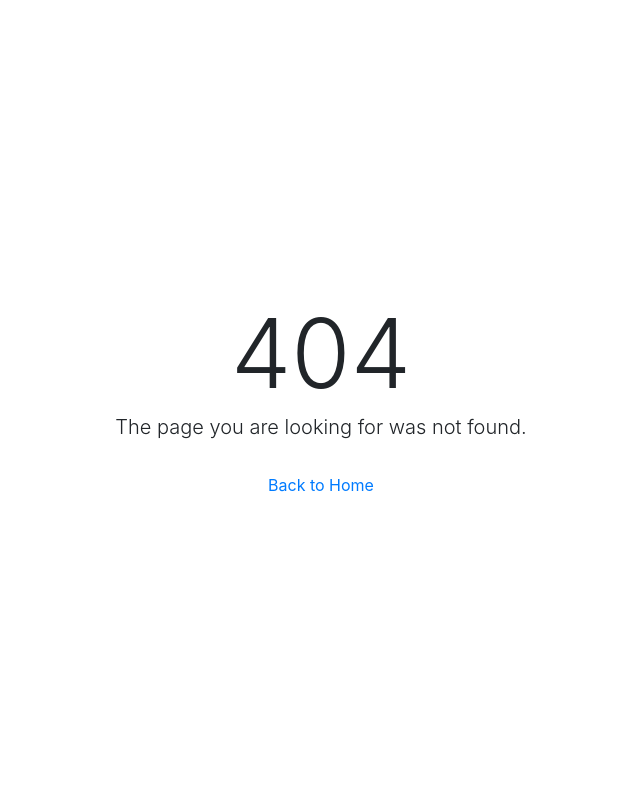
After one commit to CraftingTable0/Django-Demo, a Django app: template Türk_Arama_Motoru_Tarık/motorapp/templates/404.html in a window 1280 px wide. The commit adds this page. Shown: the whole page, without its empty margins (319-959 px from the left). Run offline with Django 4.2, Linux system fonts and the light colour scheme; the template is opened without the code that fills it, so the values that code supplies are empty; some libraries are stand-ins or nearby versions.

Commit message:
7 farkı bul

```diff
--- a/Türk_Arama_Motoru_Tarık/Türk_Arama_Motoru_Tarık/urls.py
+++ b/Türk_Arama_Motoru_Tarık/Türk_Arama_Motoru_Tarık/urls.py
@@ -13,11 +13,13 @@ Including another URLconf
     1. Import the include() function: from django.urls import include, path
     2. Add a URL to urlpatterns:  path('blog/', include('blog.urls'))
 """
+from django.conf.urls import handler404
 from django.contrib import admin
 from django.urls import path, include
+
 
 urlpatterns = [
     path('admin/', admin.site.urls),
     path('', include('motorapp.urls')),
-
 ]
+handler404 = 'motorapp.views.not_found'
--- /dev/null
+++ b/Türk_Arama_Motoru_Tarık/motorapp/static/js/script.js
@@ -0,0 +1,3 @@
+  function myFunction() {
+  alert("Hello! I am an alert box!");
+  }
--- /dev/null
+++ b/Türk_Arama_Motoru_Tarık/motorapp/templates/404.html
@@ -0,0 +1,23 @@
+{% load static %}
+<html lang="en" style="height: 100%;">
+<head>
+    <meta charset="UTF-8">
+    <title>Title</title>
+    <link href="//maxcdn.bootstrapcdn.com/bootstrap/4.1.1/css/bootstrap.min.css" rel="stylesheet" id="bootstrap-css">
+    <script src="//maxcdn.bootstrapcdn.com/bootstrap/4.1.1/js/bootstrap.min.js"></script>
+    <script src="//cdnjs.cloudflare.com/ajax/libs/jquery/3.2.1/jquery.min.js"></script>
+</head>
+<body style="height: 100%;">
+<div class="page-wrap d-flex flex-row align-items-center" style="height: 100%;">
+    <div class="container">
+        <div class="row justify-content-center">
+            <div class="col-md-12 text-center">
+                <span class="display-1 d-block">404</span>
+                <div class="mb-4 lead">The page you are looking for was not found.</div>
+                <a href="{% url 'index.html' %}" class="btn btn-link">Back to Home</a>
+            </div>
+        </div>
+    </div>
+</div>
+</body>
+</html>
--- a/Türk_Arama_Motoru_Tarık/Templates/content/index.html
+++ b/Türk_Arama_Motoru_Tarık/motorapp/templates/content/index.html
@@ -1,4 +1,4 @@
-{%extends 'Base.html'%}
+{%extends 'base.html'%}
 {% load static %}
 
 {%block index%}
--- a/Türk_Arama_Motoru_Tarık/motorapp/urls.py
+++ b/Türk_Arama_Motoru_Tarık/motorapp/urls.py
@@ -1,5 +1,8 @@
 from django.urls import path
 from . import views
+
+app_name = 'motor'
+
 urlpatterns = [
-    path("", views.Home_Page),
+    path("", views.index, name='index'),
 ]
--- a/Türk_Arama_Motoru_Tarık/static/css/index.css
+++ /dev/null
@@ -1,3 +0,0 @@
-#red{
-color:red;
-}
```
Also changed, not shown: Türk_Arama_Motoru_Tarık/Türk_Arama_Motoru_Tarık/settings.py (+9 -11 lines), Türk_Arama_Motoru_Tarık/motorapp/templates/base.html (renamed from Türk_Arama_Motoru_Tarık/Templates/Base.html, +8 -4 lines), Türk_Arama_Motoru_Tarık/motorapp/templates/footer.html (renamed from Türk_Arama_Motoru_Tarık/Templates/content/footer.html, +1 -6 lines), Türk_Arama_Motoru_Tarık/motorapp/templates/header.html (renamed from Türk_Arama_Motoru_Tarık/Templates/content/Header.html, +2 -6 lines), Türk_Arama_Motoru_Tarık/motorapp/views.py (+10 -3 lines), Türk_Arama_Motoru_Tarık/motorapp/static/css/style.css (added), Türk_Arama_Motoru_Tarık/motorapp/static/images/img1.jpg (renamed from Türk_Arama_Motoru_Tarık/static/images/img1.jpg), Türk_Arama_Motoru_Tarık/motorapp/static/images/img2.jpg (renamed from Türk_Arama_Motoru_Tarık/static/images/img2.jpg), Türk_Arama_Motoru_Tarık/motorapp/static/images/img3.jpg (renamed from Türk_Arama_Motoru_Tarık/static/images/img3.jpg).
